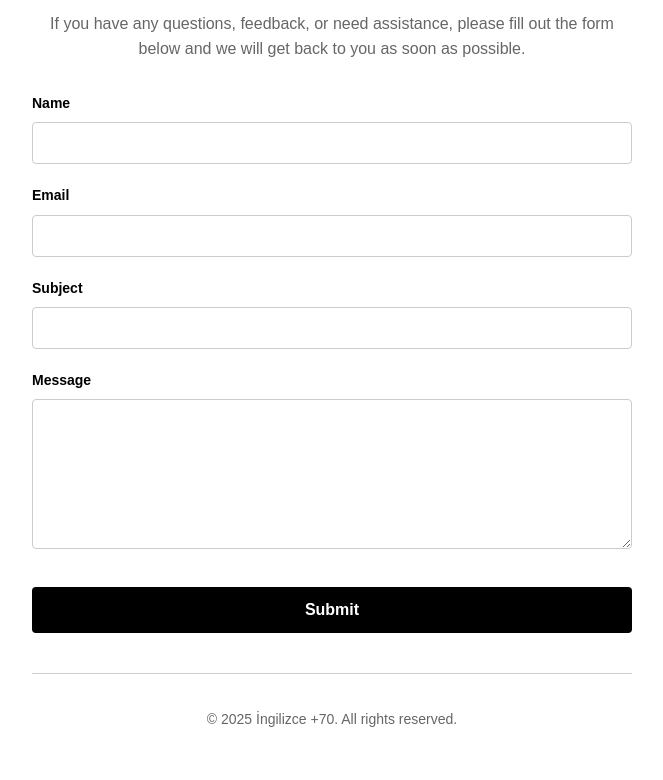
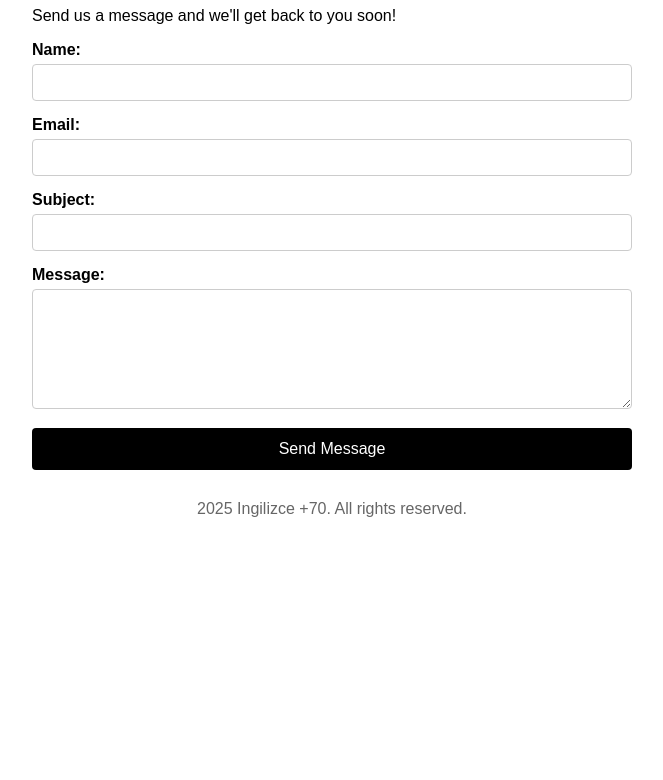
Before and after one commit to ingilizce70/ingilizce70, a plain HTML site: page support.html in a window 1280 px wide. Shown: the part 93-873 px from the top of the page, without its empty margins (308-971 px from the left). After the commit the page ends 800 px from the top, so only its background shows below. Drawn offline with Linux system fonts and the light colour scheme.

Commit message:
Update support.html

```diff
--- a/support.html
+++ b/support.html
@@ -1,138 +1,48 @@
 <!DOCTYPE html>
-<html lang="en">
+<html>
 <head>
-    <meta charset="UTF-8">
-    <meta name="viewport" content="width=device-width, initial-scale=1.0">
     <title>Contact Us - İngilizce +70</title>
     <style>
-        body {
-            font-family: Arial, sans-serif;
-            background-color: white;
-            color: black;
-            line-height: 1.6;
-            margin: 0;
-            padding: 20px;
-            max-width: 600px;
-            margin: 0 auto;
-        }
-
-        h1 {
-            text-align: center;
-            margin-bottom: 20px;
-            font-size: 28px;
-        }
-
-        p {
-            text-align: center;
-            margin-bottom: 30px;
-            color: #666;
-        }
-
-        .form-group {
-            margin-bottom: 20px;
-        }
-
-        label {
-            display: block;
-            margin-bottom: 8px;
-            font-weight: bold;
-            font-size: 14px;
-        }
-
-        input[type="text"],
-        input[type="email"],
-        textarea {
-            width: 100%;
-            padding: 12px;
-            border: 1px solid #ccc;
-            border-radius: 4px;
-            font-size: 14px;
-            font-family: Arial, sans-serif;
-            box-sizing: border-box;
-        }
-
-        input[type="text"]:focus,
-        input[type="email"]:focus,
-        textarea:focus {
-            outline: none;
-            border-color: #666;
-        }
-
-        textarea {
-            min-height: 150px;
-            resize: vertical;
-        }
-
-        .submit-button {
-            width: 100%;
-            padding: 14px;
-            background-color: black;
-            color: white;
-            border: none;
-            border-radius: 4px;
-            font-size: 16px;
-            font-weight: bold;
-            cursor: pointer;
-            margin-top: 10px;
-        }
-
-        .submit-button:hover {
-            background-color: #333;
-        }
-
-        .footer {
-            text-align: center;
-            margin-top: 40px;
-            padding-top: 20px;
-            border-top: 1px solid #ccc;
-            font-size: 14px;
-            color: #666;
-        }
+        body { font-family: Arial, sans-serif; max-width: 600px; margin: 0 auto; padding: 20px; }
+        .form-group { margin-bottom: 15px; }
+        label { display: block; margin-bottom: 5px; font-weight: bold; }
+        input, textarea { width: 100%; padding: 10px; border: 1px solid #ccc; border-radius: 4px; box-sizing: border-box; }
+        textarea { height: 120px; }
+        button { background: black; color: white; padding: 12px 24px; border: none; border-radius: 4px; cursor: pointer; width: 100%; font-size: 16px; }
+        button:hover { background: #333; }
     </style>
 </head>
 <body>
     <h1>Contact Us</h1>
-
-    <p>If you have any questions, feedback, or need assistance, please fill out the form below and we will get back to you as soon as possible.</p>
+    <p>Send us a message and we'll get back to you soon!</p>
 
     <form action="https://formsubmit.co/arczningilizce70@gmail.com" method="POST">
-        <!-- Honeypot -->
-        <input type="text" name="_honey" style="display:none">
-
-        <!-- Disable Captcha -->
         <input type="hidden" name="_captcha" value="false">
-
-        <!-- Success Page -->
-        <input type="hidden" name="_next" value="https://yourdomain.com/success.html">
-
-        <!-- Subject -->
         <input type="hidden" name="_subject" value="New Contact Form Submission - İngilizce +70">
 
         <div class="form-group">
-            <label for="name">Name</label>
+            <label for="name">Name:</label>
             <input type="text" id="name" name="name" required>
         </div>
 
         <div class="form-group">
-            <label for="email">Email</label>
+            <label for="email">Email:</label>
             <input type="email" id="email" name="email" required>
         </div>
 
         <div class="form-group">
-            <label for="subject">Subject</label>
-            <input type="text" id="subject" name="_replyto" required>
+            <label for="subject">Subject:</label>
+            <input type="text" id="subject" name="subject" required>
         </div>
 
         <div class="form-group">
-            <label for="message">Message</label>
+            <label for="message">Message:</label>
             <textarea id="message" name="message" required></textarea>
         </div>
 
-        <button type="submit" class="submit-button">Submit</button>
+        <button type="submit">Send Message</button>
     </form>
 
-    <div class="footer">
-        <p>© 2025 İngilizce +70. All rights reserved.</p>
-    </div>
+    <p style="margin-top: 30px; text-align: center; color: #666;">2025 Ingilizce +70. All rights reserved.</p>
 </body>
 </html>
```
